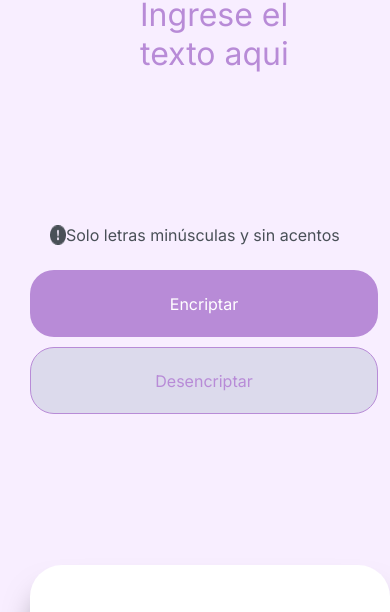
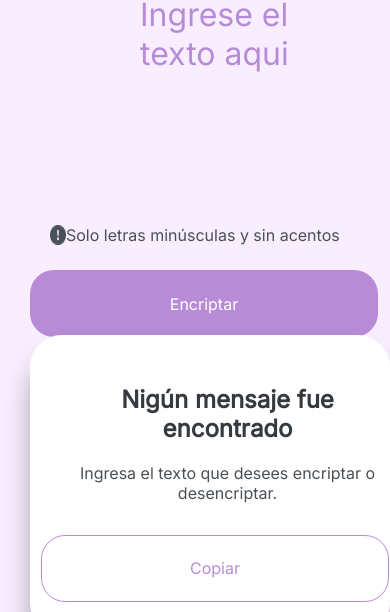
Before and after one commit to NahuelNogueira/ChallengeEncriptadorAlura, a plain HTML site: page index.html in a window 390 px wide. Shown: the part 215-827 px from the top of the page. Drawn offline with Linux system fonts and the light colour scheme.

Commit message:
Resolviendo problemas responsive

```diff
--- a/style.css
+++ b/style.css
@@ -226,7 +226,7 @@ main{
     }
 
     .seccion2{
-        top: 510px;
+        top: 280px;
         height: 300px;
         margin-left: 30px;
         right: 0px;
```
